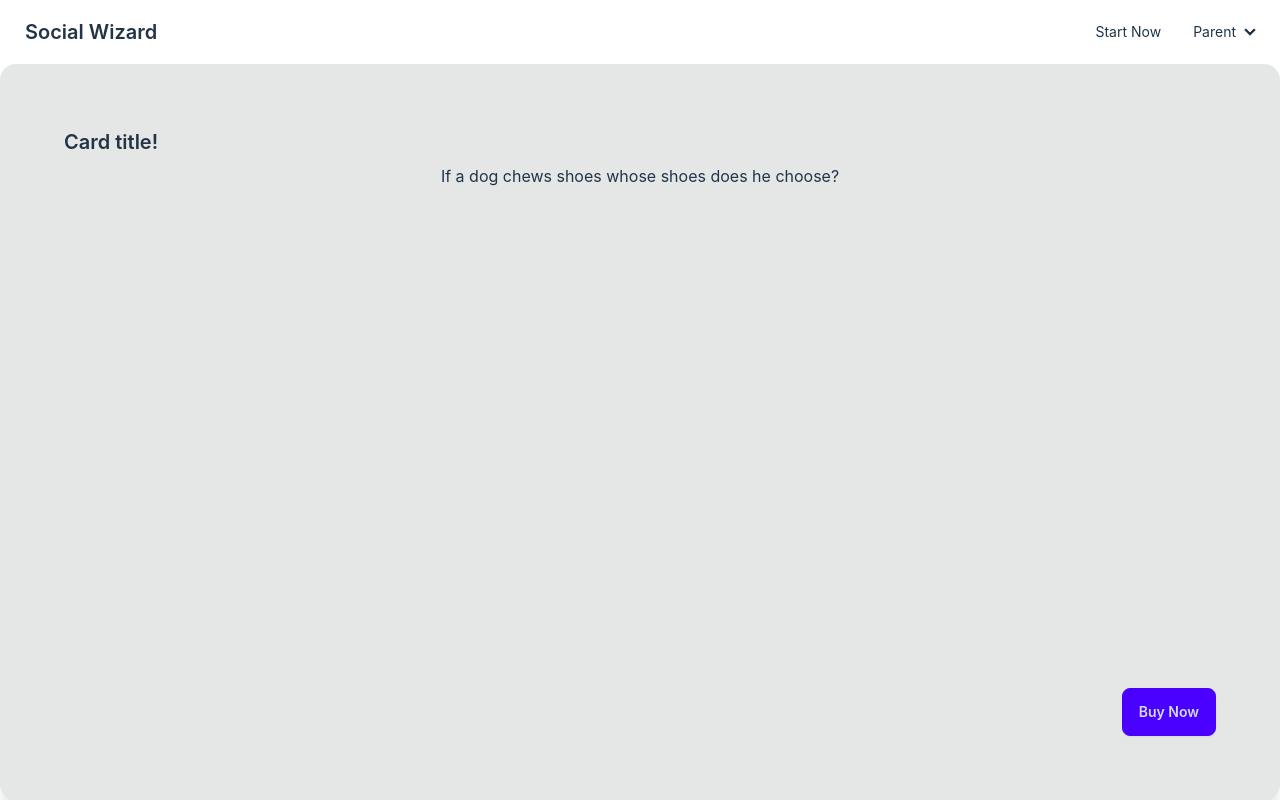
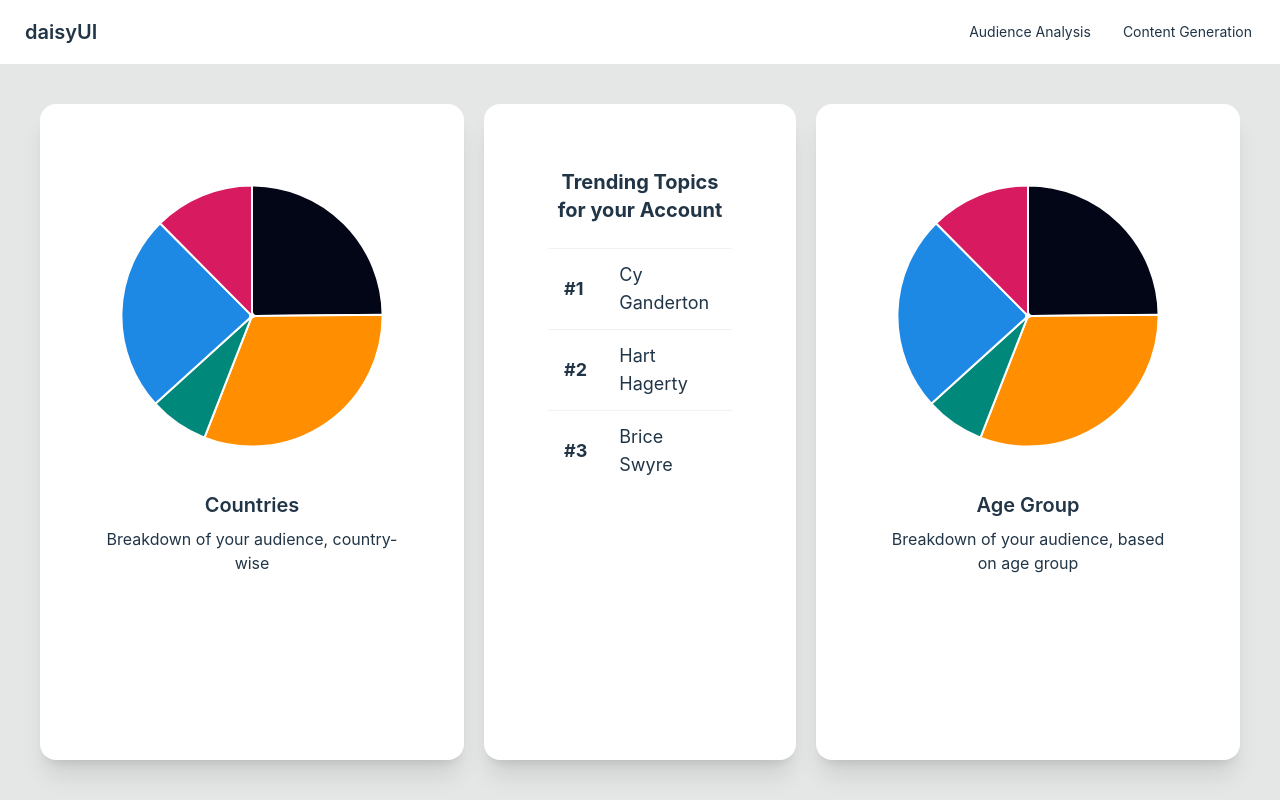
Before and after one commit to PritK99/Social-Wizard, a React (Vite) app in the folder frontend/: page /audience in a window 1280 px wide. Built offline with nearby package versions, Linux system fonts and the light colour scheme.

Commit message:
Restructure UI, and added aud-analytics page
Signed-off-by: Vedant <vedantnimjed@gmail.com>

```diff
--- a/frontend/package.json
+++ b/frontend/package.json
@@ -10,7 +10,10 @@
     "preview": "vite preview"
   },
   "dependencies": {
+    "@material-tailwind/react": "^2.1.9",
+    "apexcharts": "^3.48.0",
     "react": "^18.2.0",
+    "react-apexcharts": "^1.4.1",
     "react-dom": "^18.2.0"
   },
   "devDependencies": {
@@ -24,6 +27,7 @@
     "eslint-plugin-react-hooks": "^4.6.0",
     "eslint-plugin-react-refresh": "^0.4.6",
     "postcss": "^8.4.38",
+    "react-router-dom": "^6.22.3",
     "tailwindcss": "^3.4.1",
     "vite": "^5.2.0"
   }
--- a/frontend/src/App.jsx
+++ b/frontend/src/App.jsx
@@ -1,20 +1,21 @@
-import { useState } from 'react'
+import { BrowserRouter as Router, Routes, Route } from "react-router-dom";
 import Navbar from './Navbar.jsx'
+import HomePage from "./HomePage.jsx";
 import './App.css'
+import Audience from "./Audience.jsx";
 
 function App() {
   return (
     <div className='flex flex-col max-w-screen max-h-screen'>
-      <Navbar/>
-      <div className="card max-w-screen shadow-xl h-screen bg-base-300">
-        <div className="card-body">
-          <h2 className="card-title">Card title!</h2>
-          <p>If a dog chews shoes whose shoes does he choose?</p>
-          <div className="card-actions justify-end">
-            <button className="btn btn-primary">Buy Now</button>
-          </div>
-        </div>
-      </div>
+      <Router>
+        <Navbar/>
+        <Routes>
+          <Route path="/" element={<HomePage/>}></Route>
+          <Route path="/audience" element={<Audience/>}></Route>
+          <Route path="/content-gen" element={<Audience/>}></Route>
+        </Routes>
+      </Router>
+
     </div>
   )
 }
--- /dev/null
+++ b/frontend/src/Audience.jsx
@@ -0,0 +1,93 @@
+import {
+    Card,
+    CardBody,
+    CardHeader,
+    Typography,
+} from "@material-tailwind/react";
+import Chart from "react-apexcharts";
+
+
+const chartConfig = {
+type: "pie",
+width: 280,
+height: 280,
+series: [44, 55, 13, 43, 22],
+options: {
+    chart: {
+    toolbar: {
+        show: false,
+    },
+    },
+    title: {
+    show: "",
+    },
+    dataLabels: {
+    enabled: false,
+    },
+    colors: ["#020617", "#ff8f00", "#00897b", "#1e88e5", "#d81b60"],
+    legend: {
+    show: false,
+    },
+},
+};
+
+export default function Audience() {
+    return (
+        <div className="flex flex-grow gap-x-5 w-screen h-screen bg-base-300 shadow-xl p-10">
+            <div className="card basis-1/3 bg-base-100 shadow-xl">
+            <figure className="px-10 pt-10">
+                <Chart {...chartConfig} />
+            </figure>
+            <div className="card-body items-center text-center">
+                <h2 className="card-title">Countries</h2>
+                <p>Breakdown of your audience, country-wise</p>
+                <div className="card-actions">
+                </div>
+            </div>
+            </div>
+            <div className="card basis-1/3 bg-base-100 shadow-xl">
+            <div className="card-body items-center text-center">
+            <div className="overflow-x-auto">
+                <h1 className="text-xl font-bold">Trending Topics for your Account</h1>
+                <table className="table text-lg">
+                    {/* head */}
+                    <thead>
+                    <tr>
+                        <th></th>
+                    </tr>
+                    </thead>
+                    <tbody>
+                    {/* row 1 */}
+                    <tr>
+                        <th>#1</th>
+                        <td>Cy Ganderton</td>
+                    </tr>
+                    {/* row 2 */}
+                    <tr className="hover">
+                        <th>#2</th>
+                        <td>Hart Hagerty</td>
+                    </tr>
+                    {/* row 3 */}
+                    <tr>
+                        <th>#3</th>
+                        <td>Brice Swyre</td>
+                    </tr>
+                    </tbody>
+                </table>
+                </div>
+            </div>
+            </div>
+            <div className="card basis-1/3 bg-base-100 shadow-xl">
+            <figure className="px-10 pt-10">
+                <Chart {...chartConfig} />
+            </figure>
+            <div className="card-body items-center text-center">
+                <h2 className="card-title">Age Group</h2>
+                <p>Breakdown of your audience, based on age group</p>
+                <div className="card-actions">
+                </div>
+            </div>
+            </div>
+        </div>
+    )
+}
--- /dev/null
+++ b/frontend/src/Content.jsx
@@ -0,0 +1,3 @@
+export default function Content() {
+
+}
--- /dev/null
+++ b/frontend/src/HomePage.jsx
@@ -0,0 +1,13 @@
+export default function HomePage() {
+    return (
+        <div className="card w-screen h-screen bg-base-100 shadow-xl">
+        <div className="card-body">
+            <h2 className="card-title">Card title!</h2>
+            <p>If a dog chews shoes whose shoes does he choose?</p>
+            <div className="card-actions justify-end">
+            <button className="btn btn-primary">Buy Now</button>
+            </div>
+        </div>
+        </div>
+    )
+}
--- a/frontend/src/Navbar.jsx
+++ b/frontend/src/Navbar.jsx
@@ -1,28 +1,17 @@
-import React from "react";
-function Navbar() {
+export default function Navbar() {
     return(
-        <div className="navbar bg-base-100 max-w-screen z-10">
+      <div className="navbar bg-base-100">
       <div className="flex-1">
-          <a className="btn btn-ghost text-xl">Social Wizard</a>
+        <a href='/' className="btn btn-ghost text-xl">daisyUI</a>
       </div>
       <div className="flex-none">
         <ul className="menu menu-horizontal px-1">
-            <li><a>Start Now</a></li>
+          <li><a href="/audience">Audience Analysis</a></li>
           <li>
-              <details>
-                <summary>
-                  Parent
-                </summary>
-                <ul className="p-2 bg-base-100 rounded-t-none">
-                  <li><a>Link 1</a></li>
-                  <li><a>Link 2</a></li>
-                </ul>
-              </details>
+            <a href="/content-gen">Content Generation</a>
           </li>
         </ul>
       </div>
     </div>
     )
 }
-
-export default Navbar;
```
Also changed, not shown: 1 other file (tests, documents, lock files or other folders). Lines whose indentation alone changed are shown as unchanged.
